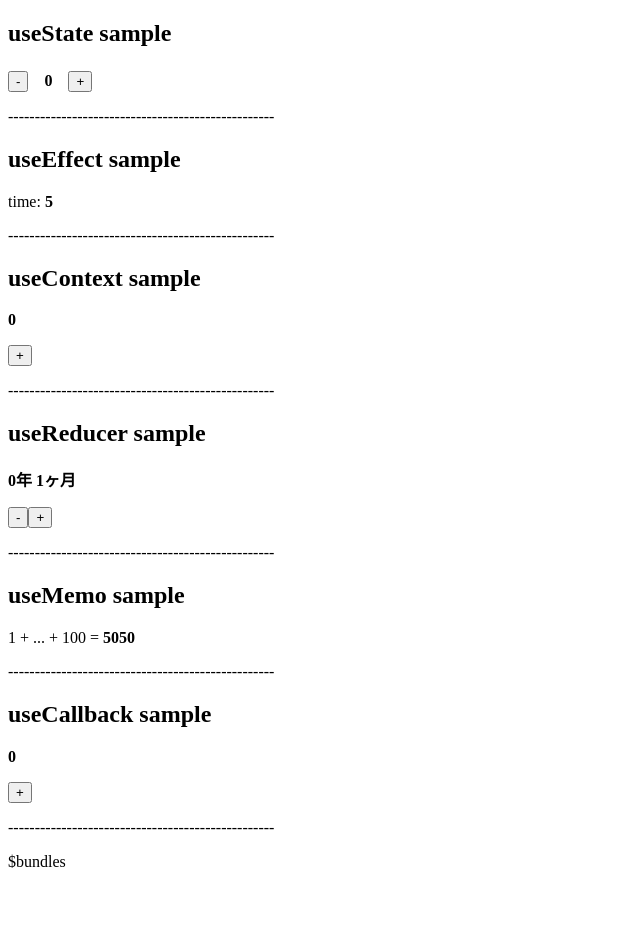
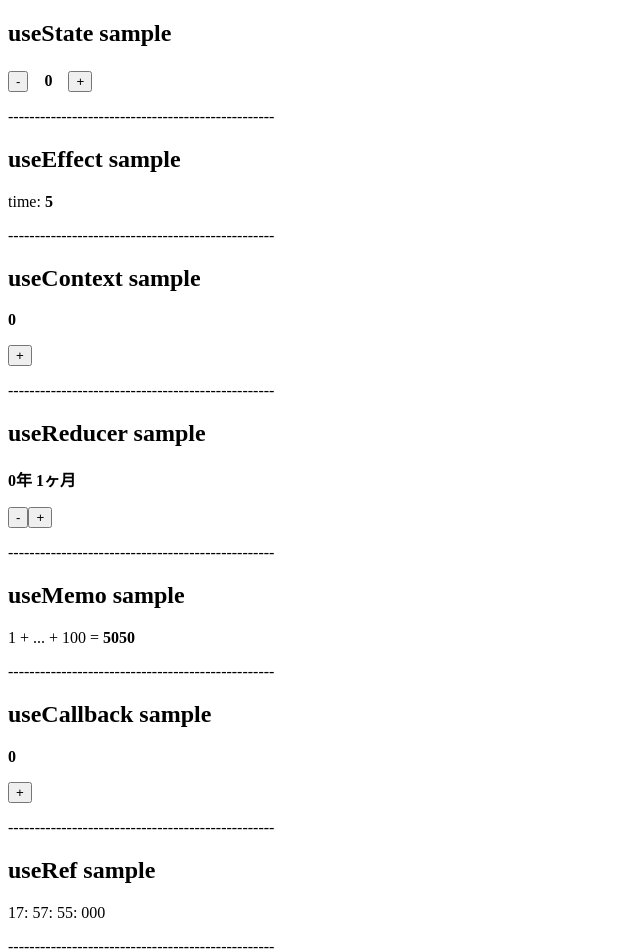
Before and after one commit to konbu310/hooks-and-fusebox, a React app: page / in a window 1280 px wide. Shown: the top 952 px of the page, without its empty margins (0-640 px from the left). Before the commit the page ends 879 px from the top, so only its background shows below. Built offline with nearby package versions, Linux system fonts and the light colour scheme.

Commit message:
add UseRefSample

```diff
--- /dev/null
+++ b/src/components/UseRefSample.tsx
@@ -0,0 +1,34 @@
+import * as React from "react";
+import { FC } from "react";
+import { Horizon } from "./Horizon";
+
+const { useEffect, useRef } = React;
+
+export const UseRefSample: FC<{}> = () => {
+  const displayAreaRef = useRef(null);
+
+  useEffect(() => {
+    let rafid: number;
+    const loop = () => {
+      // 現在時刻を表示
+      const now = new Date();
+      // prettier-ignore
+      displayAreaRef.current.textContent =
+        `${String(now.getHours()).padStart(2, "0")}:
+         ${String(now.getMinutes()).padStart(2, "0")}:
+         ${String(now.getSeconds()).padStart(2, "0")}:
+         ${String(now.getMilliseconds()).padStart(3, "0")}`
+      rafid = window.requestAnimationFrame(loop);
+    };
+    loop();
+    return () => window.cancelAnimationFrame(rafid);
+  });
+
+  return (
+    <div>
+      <h2>useRef sample</h2>
+      <p ref={displayAreaRef} />
+      <Horizon />
+    </div>
+  );
+};
--- a/src/index.tsx
+++ b/src/index.tsx
@@ -6,6 +6,7 @@ import { UseContextSample } from "./components/UseContextSample";
 import { UseReducerSample } from "./components/UseReducerSample";
 import { UseMemoSample } from "./components/UseMemoSample";
 import { UseCallbackSample } from "./components/UseCallbackSample";
+import { UseRefSample } from "./components/UseRefSample";
 
 ReactDOM.render(
   <div>
@@ -15,6 +16,7 @@ ReactDOM.render(
     <UseReducerSample />
     <UseMemoSample n={100} />
     <UseCallbackSample />
+    <UseRefSample />
   </div>,
   document.getElementById("root")
 );
```
